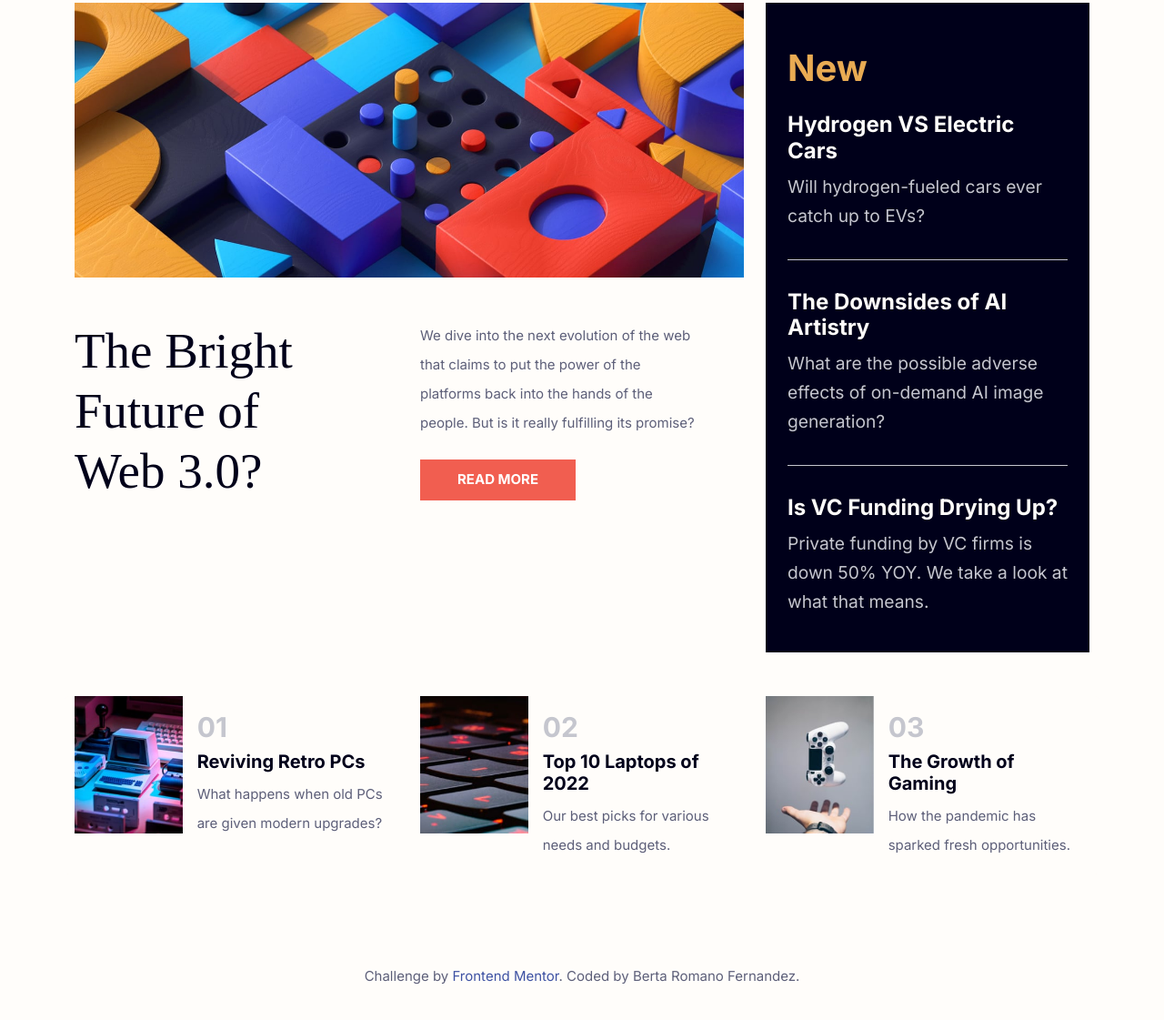
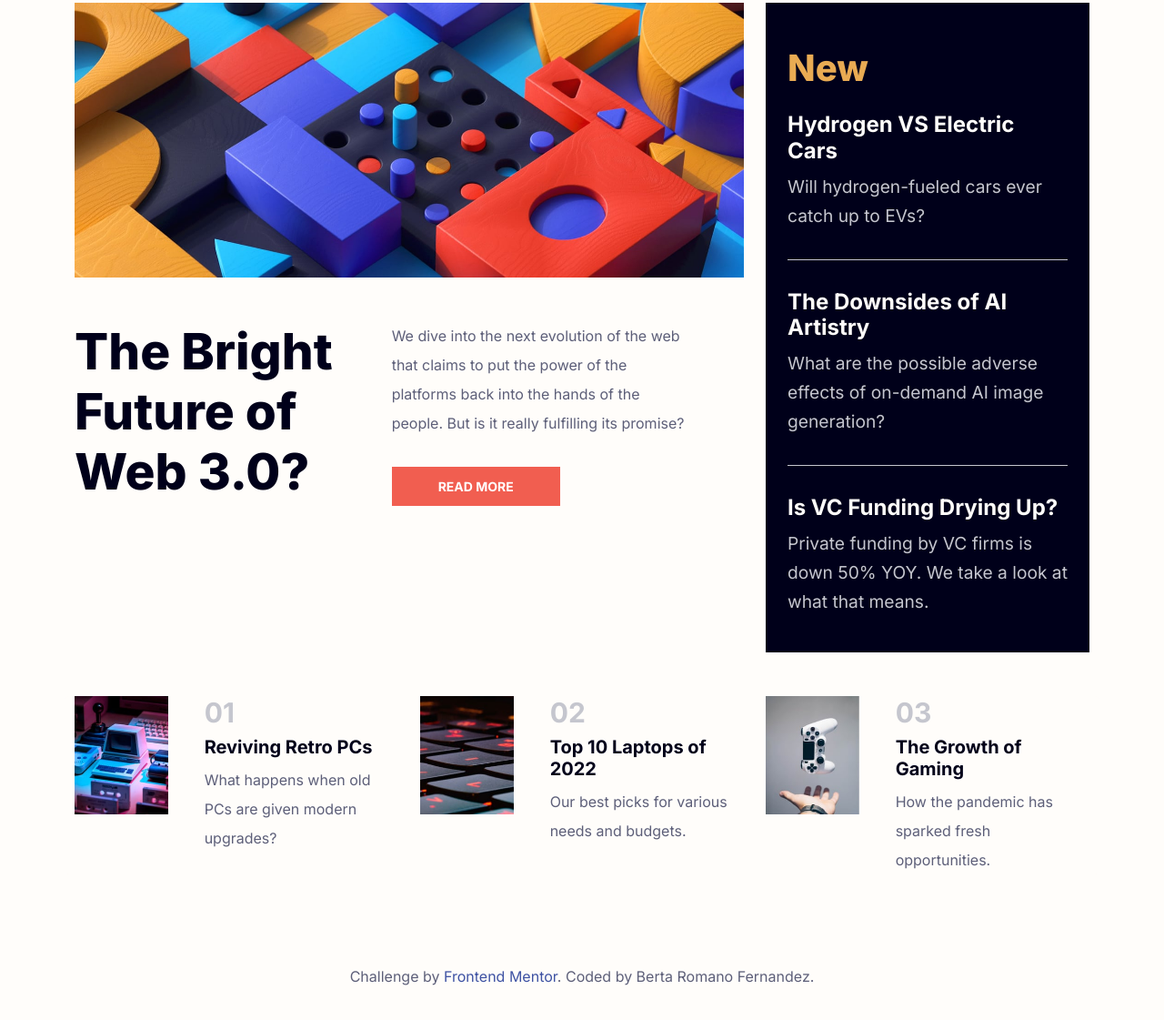
Before and after one commit to berta-rf/news-homepage-main, a website: page index.html in a window 1280 px wide. Shown: the part 167-1288 px from the top of the page at 91% size. Drawn offline with nearby package versions, Linux system fonts and the light colour scheme.

Commit message:
Update README

```diff
--- a/index.html
+++ b/index.html
@@ -5,15 +5,14 @@
   <meta name="viewport" content="width=device-width, initial-scale=1.0"> <!-- displays site properly based on user's device -->
   <link href="./css/main.min.css" rel="stylesheet">
   <link rel="stylesheet" href="https://fonts.googleapis.com/css?family=Inter:400,700,800">
-  <link rel="icon" type="image/png" sizes="32x32" href="./images/favicon-32x32.png">
-
+  <link rel="icon" type="image/x-icon" href="./assets/images/favicon-32x32.png">
   <title>News homepage</title>
 
 </head>
 
 <body>
 
-  <nav class="navbar navbar-expand-md mb-4">
+    <nav class="navbar navbar-expand-md mb-5">
     <div class="container">
       <a class="navbar-brand" href="#">
         <img src="./assets/images/logo.svg" alt="brand logo" width="50" height="auto">
@@ -53,25 +52,25 @@
 
     <main>
 
-    <section class="container my-5">
+      <section class="container">
 
         <div class="row">
           <div class="col-lg-8">
-          <div class="d-lg-none my-4">
+            <div class="d-lg-none">
               <img src="./assets/images/image-web-3-mobile.jpg" class=" img-fluid" alt="">
             </div>
             <div class="d-none d-lg-block">
               <img src="./assets/images/image-web-3-desktop.jpg" class="img-fluid" alt="">
             </div>
             <div class="row">
-            <div class="col-md-6">
-              <h1 class="main-title mt-5 pe-5">The Bright Future of Web 3.0?</h1>
+              <div class="col-md-5 pt-5">
+                <h1 class="main-title ">The Bright Future of Web 3.0?</h1>
               </div>
               <div class="col-md-6">
-              <article class="center-text mt-5 me-5">
+                <article class="center-text">
                   <p class="mb-4">We dive into the next evolution of the web that claims to put the power of the platforms back into the hands of the people.
                     But is it really fulfilling its promise?</p>
-                <button type="button" href="#" class="btn btn-lg">READ MORE</button>
+                    <button type="button" href="#" class="btn btn-lg mt-2 mb-4">READ MORE</button>
                   </article>
                 </div>
               </div>
@@ -100,13 +99,13 @@
 
           <div class="row card-group my-5" id="trending">
 
-        <div class="card" style="max-width: 540px;">
-          <div class="row g-0">
+            <div class="card">
+              <div class="row">
                 <div class="col col-lg-4">
                   <img src="./assets/images/image-retro-pcs.jpg" class="img-fluid" alt="">
                 </div>
-              <div class="col">
-                <div class="card-body">
+                <div class="col d-flex">
+                  <div class="card-body d-flex flex-column">
                     <h4 class="card-title">01</h4>
                     <a href="#"><h5 class="subtitle">Reviving Retro PCs</h5></a>
                     <p class="card-text">What happens when old PCs are given modern upgrades?</p>
@@ -114,13 +113,14 @@
                 </div>
               </div>
             </div>
-        <div class="card" style="max-width: 540px;">
-          <div class="row g-0">
+
+            <div class="card">
+              <div class="row">
                 <div class="col col-lg-4">
                   <img src="./assets/images/image-top-laptops.jpg" class="img-fluid" alt="">
                 </div>
-              <div class="col">
-                <div class="card-body">
+                <div class="col d-flex">
+                  <div class="card-body d-flex flex-column">
                     <h4 class="card-title">02</h4>
                     <a href="#"><h5 class="subtitle">Top 10 Laptops of 2022</h5></a>
                     <p class="card-text">Our best picks for various needs and budgets.</p>
@@ -128,13 +128,14 @@
                 </div>
               </div>
             </div>
-        <div class="card" style="max-width: 540px;">
-          <div class="row g-0">
+
+            <div class="card">
+              <div class="row">
                 <div class="col col-lg-4">
                   <img src="./assets/images/image-gaming-growth.jpg" class="img-fluid" alt="">
                 </div>
-              <div class="col">
-                <div class="card-body">
+                <div class="col d-flex">
+                  <div class="card-body d-flex flex-column">
                     <h4 class="card-title">03</h4>
                     <a href="#"><h5 class="subtitle">The Growth of Gaming</h5></a>
                     <p class="card-text">How the pandemic has sparked fresh opportunities.</p>
--- a/scss/main.scss
+++ b/scss/main.scss
@@ -49,23 +49,23 @@ body {
 
 h1 {
     font-size: 55px;
-    font-family: "Inter-Bold";
+    font-weight: 800;
     color: $vdarkblue;
 }
 
 h2 {
     color: hsl(35, 77%, 62%);
     font-size: 2.5rem;
-    font-weight: bold;
+    font-weight: 800;
 }
 
 h3 {
     font-size: 1.5rem;
-    font-weight: bold;
+    font-weight: 700;
 }
 
 p {
-    font-size: 15px;
+    font-size: 16px;
     line-height: 2rem;
     color: $darkgreyblue;
 }
@@ -74,16 +74,16 @@ a {
     text-decoration: none;
 }
 
-.btn {
+article .btn {
     background: $softred;
-    font-weight: bold;
-    font-size: 15px;
+    font-weight: 700;
+    font-size: 14px;
     color: white;
     border-radius: 0;
-    padding: 10px 40px;
+    padding: 10px 50px;
 }
 
-.btn:hover {
+article .btn:hover {
     background-color: $vdarkblue;
     color: $offwhite;
 }
@@ -115,6 +115,12 @@ aside p {
     background: $offwhite;
 }
 
+.card-body {
+    justify-content: space-between;
+    padding: 0 1em;
+
+}
+
 .card-body h4 {
     font-weight: bold;
     color: $grayblue;
@@ -137,3 +143,13 @@ aside p {
 .attribution a {
     color: hsl(228, 45%, 44%);
 }
+
+
+
+@media (min-width: 768px) {
+
+    article.center-text {
+        padding-left: 2rem !important;
+        padding-top: 3rem !important;
+    }
+}
```
Also changed, not shown: README-template.md (deleted), README.md, css/main.min.css, 2 other files. Lines whose indentation alone changed are shown as unchanged.
